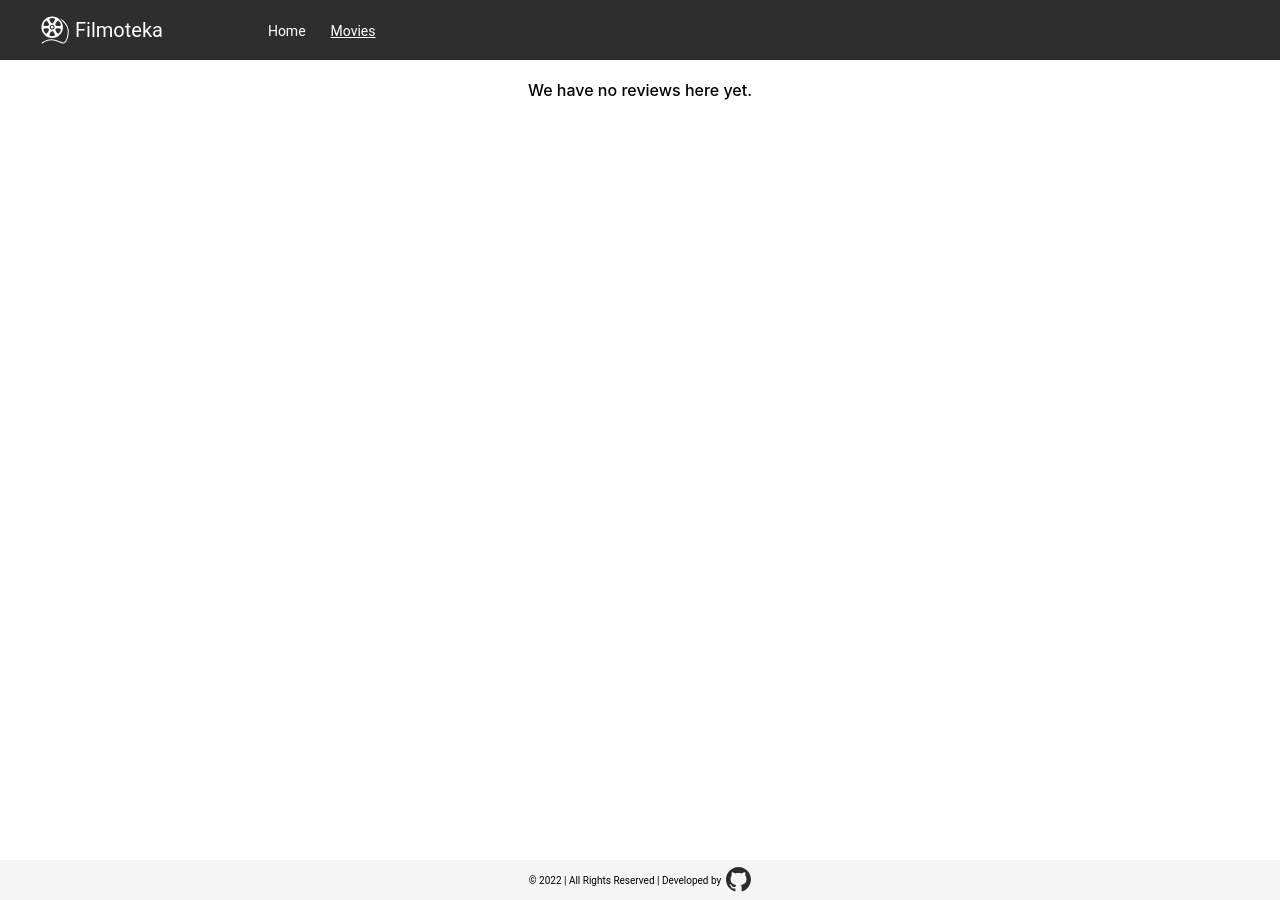
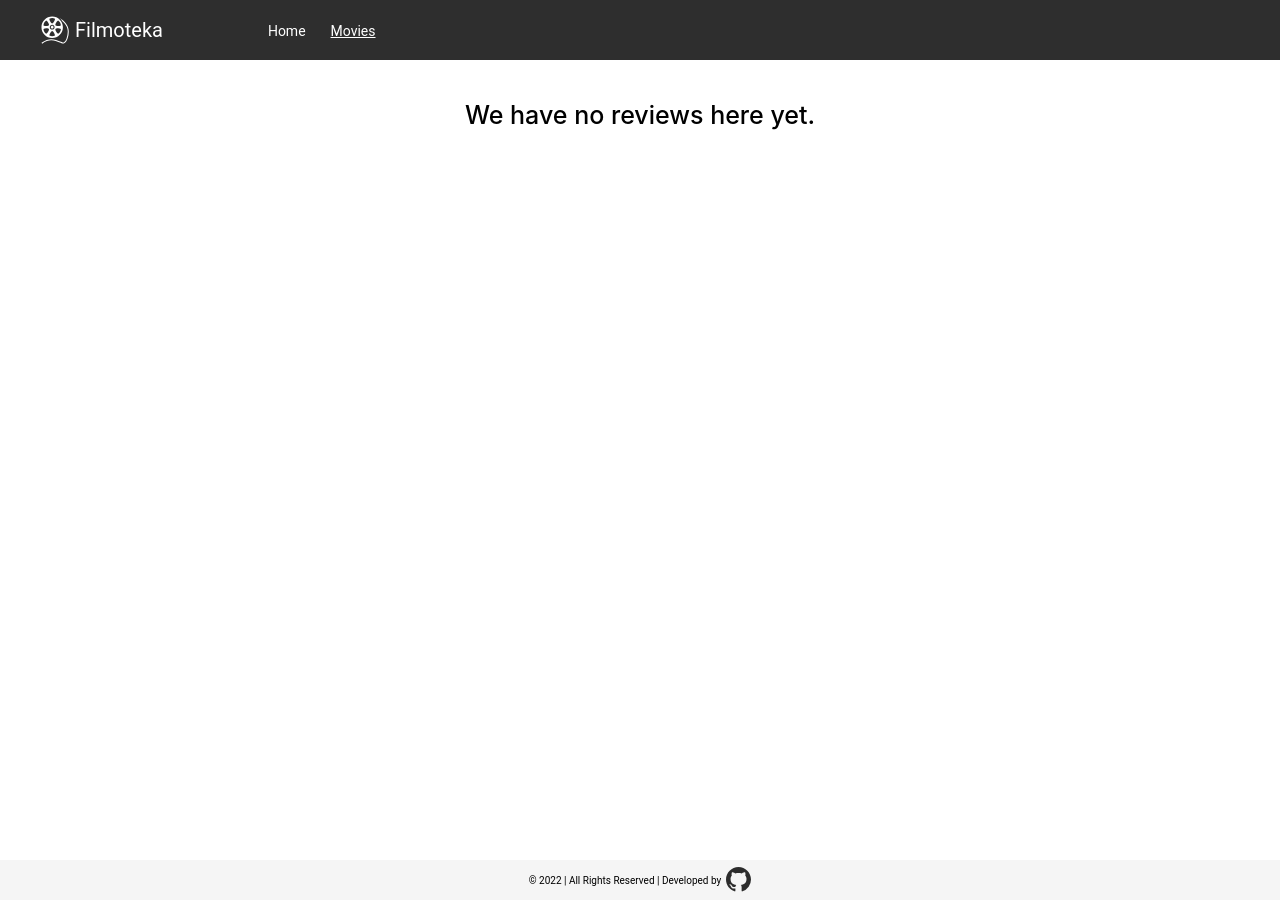
Before and after one commit to Ye2212/goit-react-hw-05-movies, a React (Create React App) app: page /movies/1/reviews in a window 1280 px wide. Built offline with nearby package versions, Linux system fonts and the light colour scheme; no server answers.

Commit message:
Routes fixed, Layout fixed

```diff
--- a/src/components/App.jsx
+++ b/src/components/App.jsx
@@ -1,13 +1,11 @@
 import { Route, Routes } from 'react-router-dom';
 import { lazy, Suspense } from 'react';
-import Header from './Header/Header';
-import MainContent from './Main/Main';
+import Layout from './Layout/Layout';
 // import HomePage from 'pages/HomePage';
 // import MoviesPage from 'pages/MoviesPage';
 // import MovieDetailsPage from 'pages/MovieDetailsPage';
-// import NotFoundPage from '../pages/NotFoundPage';
+import NotFoundPage from '../pages/NotFoundPage';
 import Loader from '../components/Loader/Loader';
-import Footer from './Footer/Footer';
 const HomePage = lazy(() => import('../pages/HomePage'));
 const MoviesPage = lazy(() => import('../pages/MoviesPage'));
 const MovieDetailsPage = lazy(() => import('../pages/MovieDetailsPage'));
@@ -17,21 +15,19 @@ const ReviewsPage = lazy(() => import('../pages/ReviewsPage'));
 function App() {
   return (
     <>
-      <Header />
-      <MainContent>
-        <Suspense fallback={<Loader />}>
-          <Routes>
-            <Route path="/*" element={<HomePage />} />
+      <Suspense fallback={<Loader />}>
+        <Routes>
+          <Route path="/" element={<Layout />}>
+            <Route index element={<HomePage />} />
             <Route path="movies" element={<MoviesPage />} />
             <Route path="movies/:movieId" element={<MovieDetailsPage />}>
               <Route path="cast" element={<CastPage />} />
               <Route path="reviews" element={<ReviewsPage />} />
             </Route>
-            {/* <Route path="*" element={<NotFoundPage />} /> */}
-          </Routes>
-        </Suspense>
-      </MainContent>
-      <Footer />
+            <Route path="*" element={<NotFoundPage />} />
+          </Route>
+        </Routes>
+      </Suspense>
     </>
   );
 }
--- a/src/components/GoBackBtn/GoBackBtn.jsx
+++ b/src/components/GoBackBtn/GoBackBtn.jsx
@@ -3,7 +3,7 @@ import { GoBackBtn, ArrowBack } from './GoBackBtn.styled';
 import { useNavigate } from 'react-router-dom';
 export default function GoBackButton({ location }) {
   const navigate = useNavigate();
-  console.log(navigate);
+  // console.log(useNavigate());
   return (
     <GoBackBtn
       onClick={() => {
--- a/src/components/Layout/Layout.jsx
+++ b/src/components/Layout/Layout.jsx
@@ -1,15 +1,12 @@
 import Footer from 'components/Footer/Footer';
 import Header from 'components/Header/Header';
-import Main from 'components/Main/Main';
-import { Outlet } from 'react-router-dom';
+import MainContent from 'components/MainContent/MainContent';
 
 export default function Layout() {
   return (
     <>
       <Header />
-      <Main>
-        <Outlet />
-      </Main>
+      <MainContent />
       <Footer />
     </>
   );
--- a/src/components/Main/Main.jsx
+++ /dev/null
@@ -1,8 +0,0 @@
-import propTypes from 'prop-types';
-import { Main } from './Main.styled';
-export default function MainContent({ children }) {
-  return <Main>{children}</Main>;
-}
-Main.propTypes = {
-  choldren: propTypes.node,
-};
--- /dev/null
+++ b/src/components/MainContent/MainContent.jsx
@@ -0,0 +1,13 @@
+import propTypes from 'prop-types';
+import { Main } from './MainContent.styled';
+import { Outlet } from 'react-router-dom';
+export default function MainContent() {
+  return (
+    <Main>
+      <Outlet />
+    </Main>
+  );
+}
+MainContent.propTypes = {
+  choldren: propTypes.node,
+};
--- a/src/components/MoviesListItem/MoviesListItem.jsx
+++ b/src/components/MoviesListItem/MoviesListItem.jsx
@@ -4,6 +4,7 @@ import { Item, Info, Image, Title, Vote } from './MoviesListItem.styled';
 
 function MoviesListItem({ id, title, poster, vote }) {
   const location = useLocation();
+  // console.log(location);
 
   return (
     <Item>
--- a/src/components/MoviesListItem/MoviesListItem.styled.jsx
+++ b/src/components/MoviesListItem/MoviesListItem.styled.jsx
@@ -23,6 +23,7 @@ export const Info = styled.div`
 `;
 export const Image = styled.img`
   width: 300px;
+  height: 440px;
   margin-bottom: 10px;
   @media (min-width: 768px) {
     width: 350px;
--- a/src/components/Reviews/Reviews.styled.jsx
+++ b/src/components/Reviews/Reviews.styled.jsx
@@ -22,6 +22,7 @@ export const ReviewContent = styled.span`
 export const NoReviewText = styled.p`
   display: flex;
   justify-content: center;
-  padding: 20px;
+  padding: 40px;
   font-weight: 500;
+  font-size: 25px;
 `;
--- a/src/pages/MoviesPage.js
+++ b/src/pages/MoviesPage.js
@@ -28,9 +28,8 @@ export default function MoviesPage() {
 
     const newQuery = e.target.elements.query.value.toLowerCase();
     // console.log(newQuery);
-    if (newQuery === '') {
+    if (newQuery.trim() === '') {
       toast.error("Please, enter correct movie's name");
-      // resetsForm();
       return;
     }
     setSearchParams({ query: newQuery });
```
Also changed, not shown: src/pages/MovieDetailsPage.js (+0 -33 lines), src/components/MainContent/MainContent.styled.jsx (renamed from src/components/Main/Main.styled.jsx).
